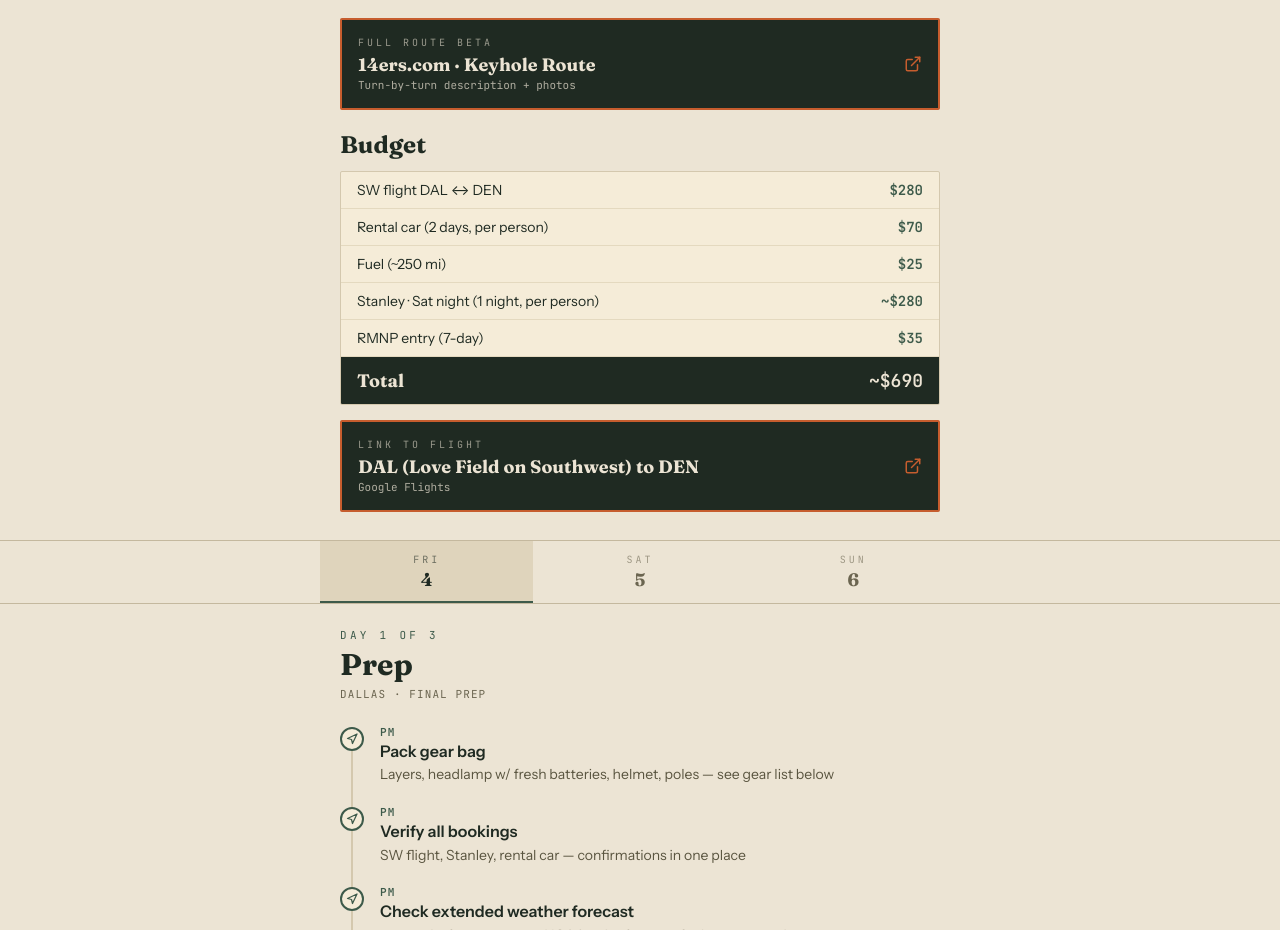
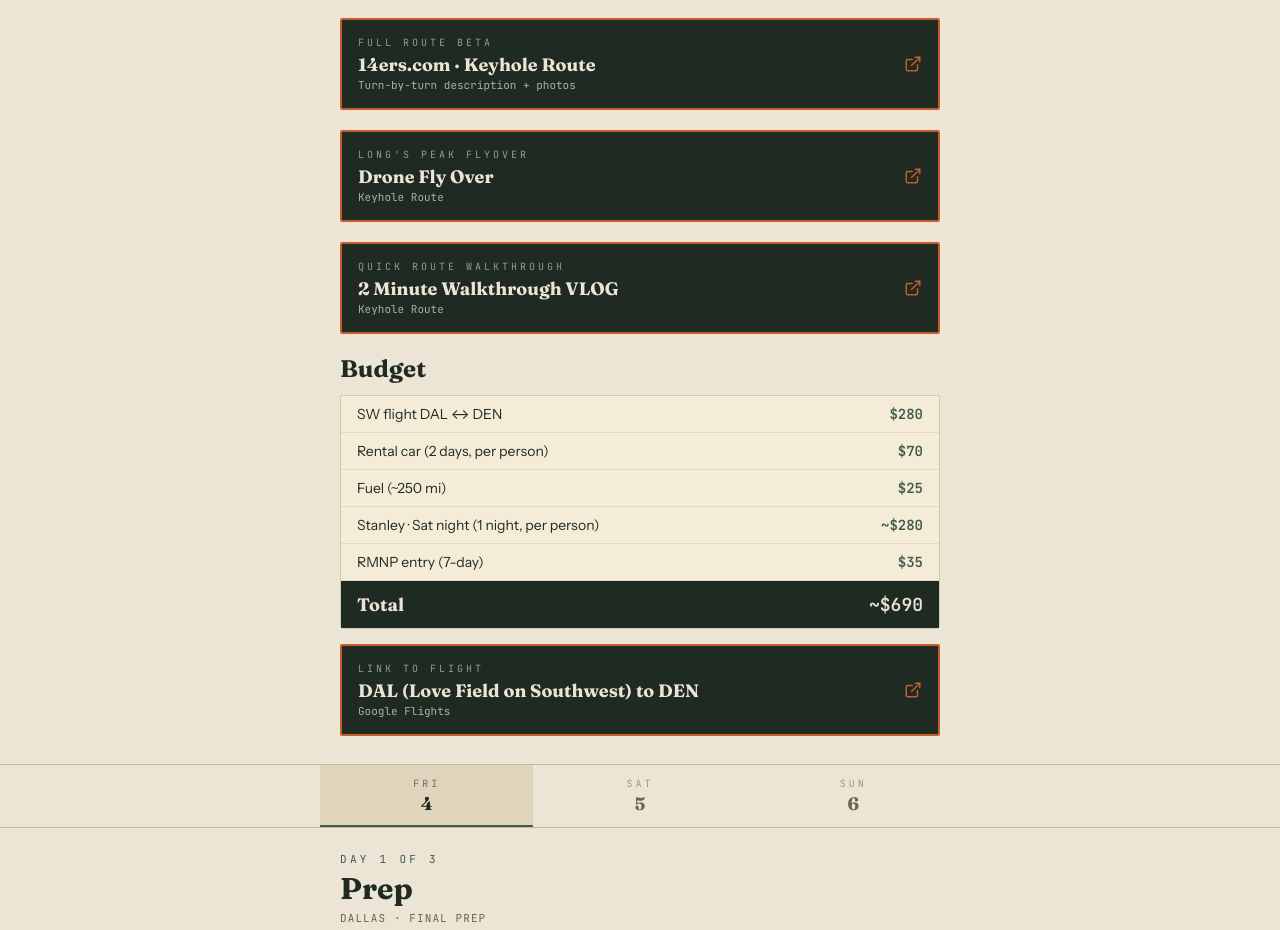
Before and after one commit to glandrum/longs-peak-2026, a React (Vite) app: page / in a window 1280 px wide. Shown: the part 981-1911 px from the top of the page. Built offline with nearby package versions, Linux system fonts and the light colour scheme.

Commit message:
Added VLOG and flyover link

```diff
--- a/src/App.jsx
+++ b/src/App.jsx
@@ -187,6 +187,27 @@ export default function App() {
           <ExternalLink size={18} color={C.orange} />
         </a>
 
+        {/* 14ers link */}
+        <a href="https://www.youtube.com/watch?v=9jnvPvE-1H4" target="_blank" rel="noopener noreferrer"
+          style={{ display: "flex", alignItems: "center", justifyContent: "space-between", padding: 16, borderRadius: 2, border: `2px solid ${C.orange}`, background: C.dark, color: C.cream, marginBottom: 20 }}>
+          <div>
+            <div style={{ ...mono, fontSize: 10, letterSpacing: "0.3em", textTransform: "uppercase", opacity: 0.6, marginBottom: 4 }}>Long's Peak Flyover</div>
+            <div style={{ ...display, fontSize: 18, fontWeight: 600 }}>Drone Fly Over</div>
+            <div style={{ ...mono, fontSize: 11, opacity: 0.7, marginTop: 2 }}>Keyhole Route</div>
+          </div>
+          <ExternalLink size={18} color={C.orange} />
+        </a>
+
+        {/* 14ers link */}
+        <a href="https://www.youtube.com/watch?v=HLEzrTDR_To" target="_blank" rel="noopener noreferrer"
+          style={{ display: "flex", alignItems: "center", justifyContent: "space-between", padding: 16, borderRadius: 2, border: `2px solid ${C.orange}`, background: C.dark, color: C.cream, marginBottom: 20 }}>
+          <div>
+            <div style={{ ...mono, fontSize: 10, letterSpacing: "0.3em", textTransform: "uppercase", opacity: 0.6, marginBottom: 4 }}>Quick Route Walkthrough</div>
+            <div style={{ ...display, fontSize: 18, fontWeight: 600 }}>2 Minute Walkthrough VLOG</div>
+            <div style={{ ...mono, fontSize: 11, opacity: 0.7, marginTop: 2 }}>Keyhole Route</div>
+          </div>
+          <ExternalLink size={18} color={C.orange} />
+        </a>
         {/* BUDGET */}
         <div style={{ marginBottom: 8 }}>
           <div style={{ ...display, fontSize: 24, fontWeight: 700, marginBottom: 12 }}>Budget</div>
```
